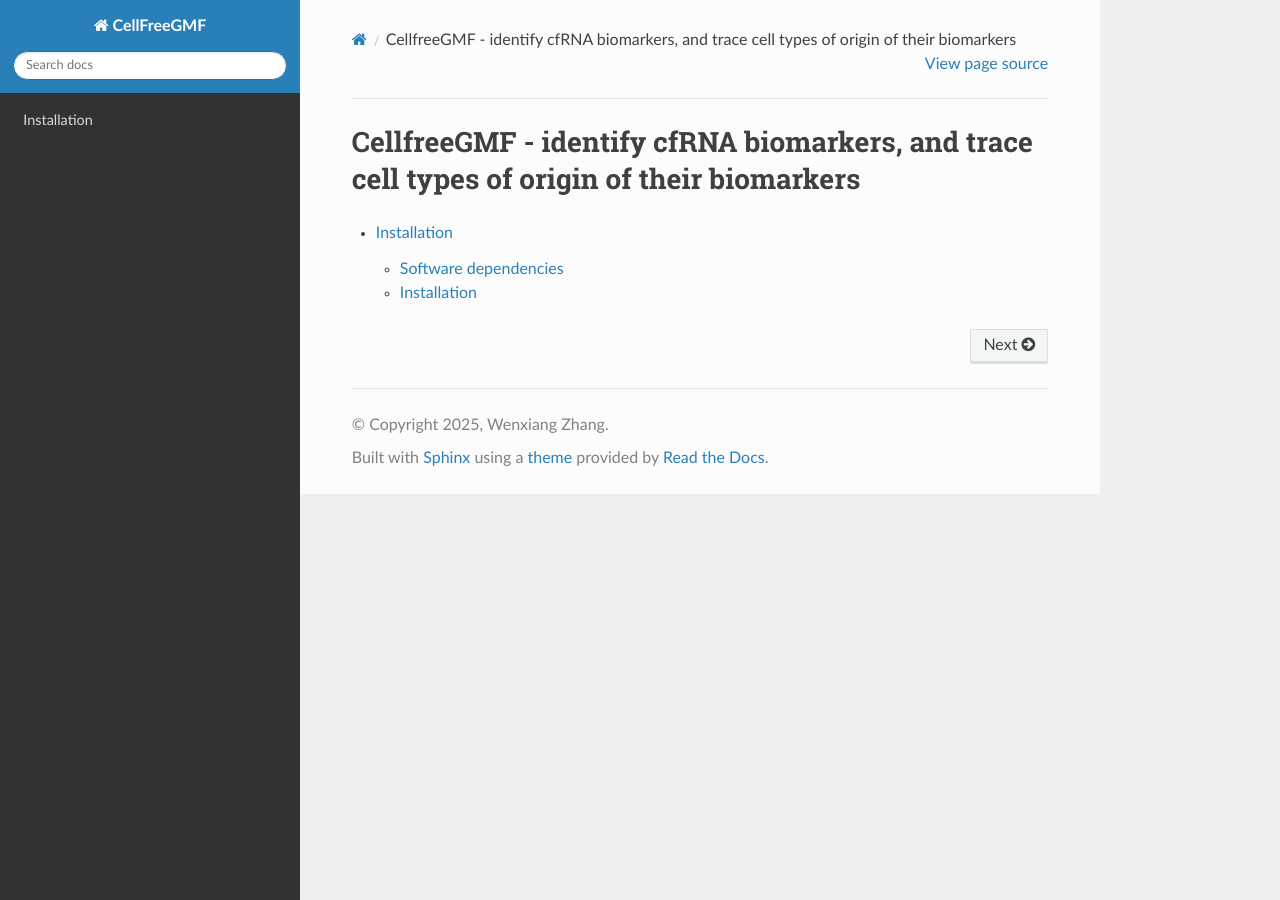
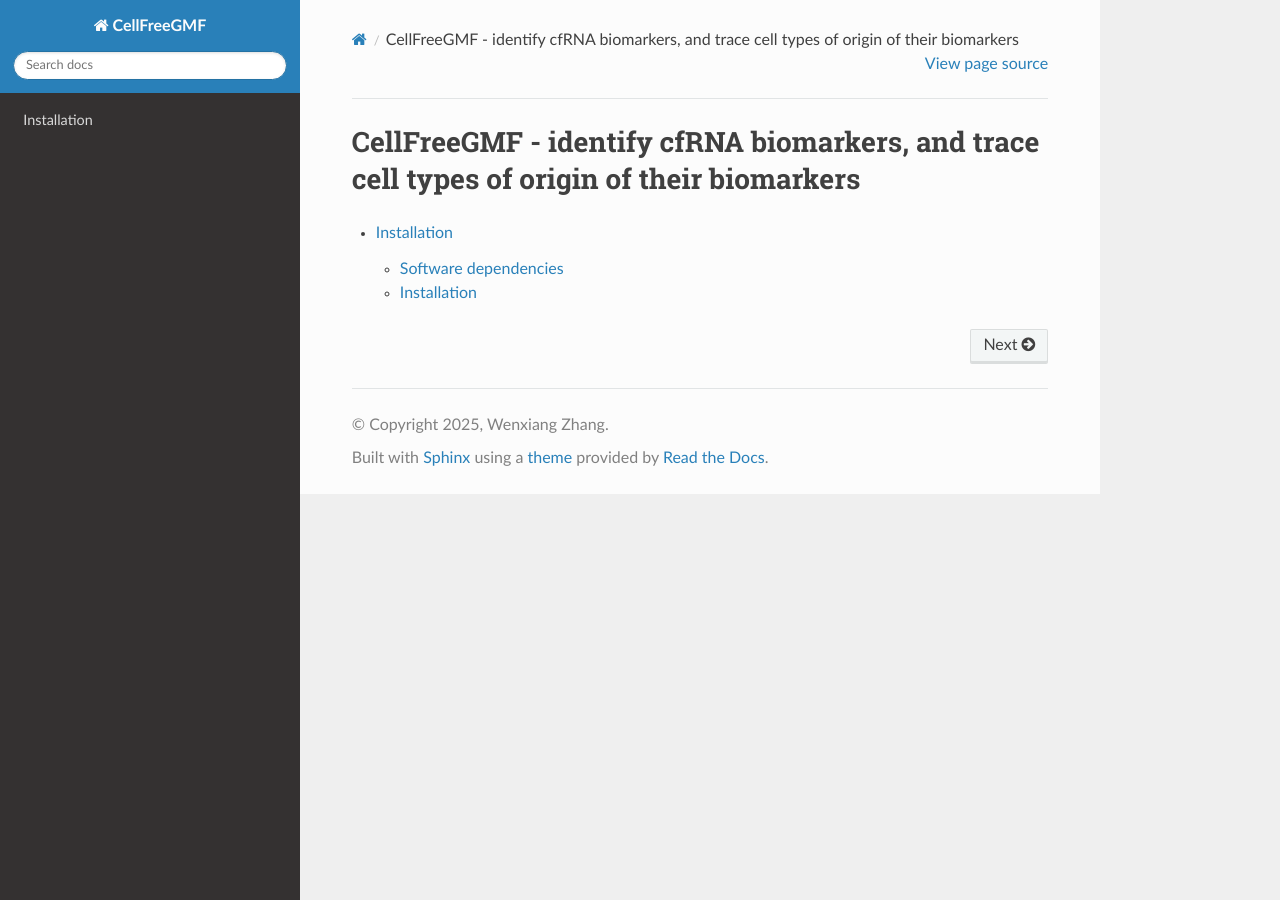
Before and after one commit to zwx94/CellFreeGMF_Tutorials, a Sphinx documentation site: the page built from source/index.rst, in a window 1280 px wide. Built offline with Sphinx 7.4.7 and the Read the Docs theme 3.1.0, drawn with Linux system fonts in a browser that asks for light colours; pages that are not in the unit, such as notebooks, are missing from menus.

```diff
--- a/source/index.rst
+++ b/source/index.rst
@@ -3,7 +3,7 @@
    You can adapt this file completely to your liking, but it should at least
    contain the root `toctree` directive.
 
-CellfreeGMF - identify cfRNA biomarkers, and trace cell types of origin of their biomarkers
+CellFreeGMF - identify cfRNA biomarkers, and trace cell types of origin of their biomarkers
 =========================
 
 .. toctree::
```
